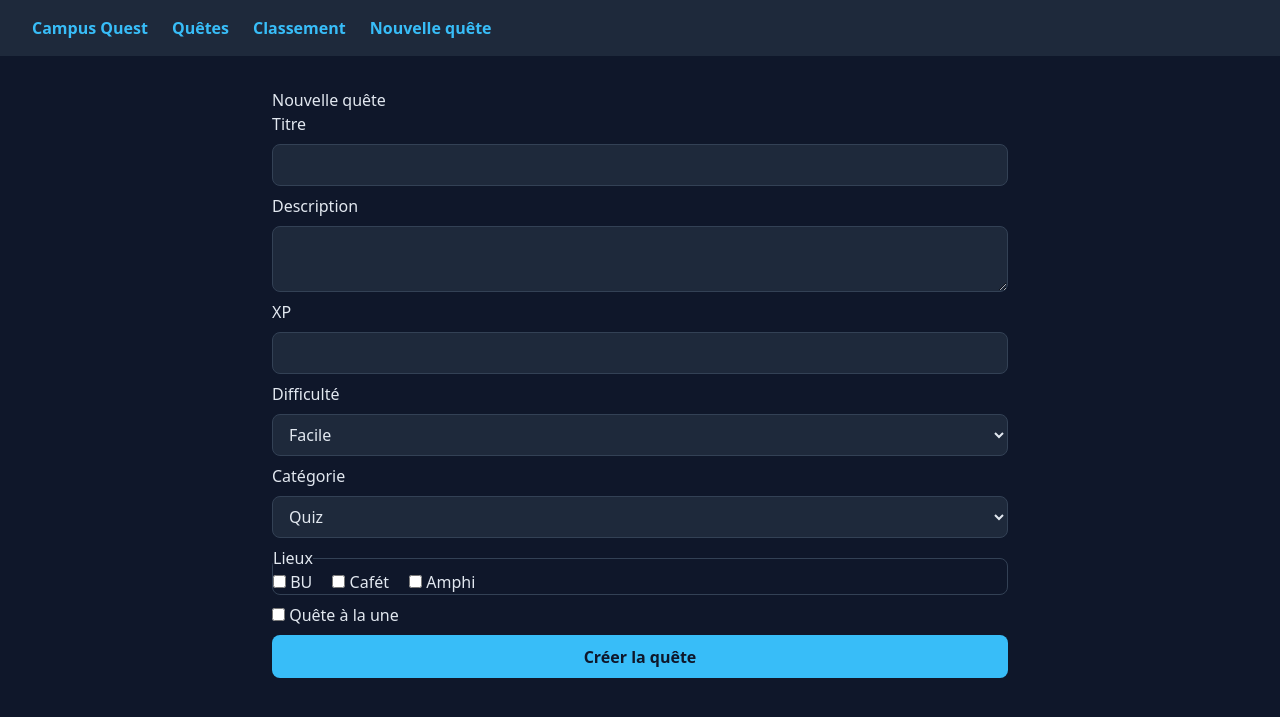
After one commit to IUT-Metz-Kevin/CampusQuest, a Laravel app: page /quests/create in a window 1280 px wide. The commit adds this page. Shown: the top 717 px of the page. Run offline with Laravel 12, Linux system fonts and the light colour scheme; data comes from the database, SQL or seed files in the repository; style sheets or scripts are compiled from the project's sources.

Commit message:
s5 etape a : routes create/store, formulaire et store() (419 provoqué)

```diff
--- a/app/Http/Controllers/QuestController.php
+++ b/app/Http/Controllers/QuestController.php
@@ -3,6 +3,7 @@
 namespace App\Http\Controllers;
 
 use App\Models\Category;
+use App\Models\Location;
 use App\Models\Quest;
 use Illuminate\Http\Request;
 
@@ -36,4 +37,21 @@ class QuestController extends Controller
             'quest' => Quest::with(['category', 'locations'])->findOrFail($id),
         ]);
     }
+
+    public function create()
+    {
+        return view('quests.create', [
+            'categories' => Category::all(),
+            'locations' => Location::all(),
+        ]);
+    }
+
+    public function store(Request $request)
+    {
+        $data = $request->only(['title', 'description', 'xp', 'difficulty', 'category_id', 'featured']);
+        $quest = Quest::create($data);
+        $quest->locations()->sync($request->input('location_ids', []));
+
+        return redirect()->route('quests.show', $quest->id)->with('success', 'Quête créée !');
+    }
 }
--- /dev/null
+++ b/resources/css/forms.css
@@ -0,0 +1,35 @@
+form { display: grid; gap: 0.5rem; }
+
+input[type="text"], input[type="number"], textarea, select {
+    padding: 0.5rem 0.75rem;
+    border-radius: 0.5rem;
+    border: 1px solid #334155;
+    background: var(--card);
+    color: var(--text);
+}
+
+button {
+    padding: 0.6rem 1.2rem;
+    border: 0;
+    border-radius: 0.5rem;
+    background: var(--accent);
+    color: #0f172a;
+    font-weight: 700;
+    cursor: pointer;
+}
+
+button.danger { background: #991b1b; color: #fff; }
+
+fieldset { border: 1px solid #334155; border-radius: 0.5rem; }
+fieldset label { margin-right: 1rem; }
+
+.flash {
+    margin-bottom: 1rem;
+    padding: 0.75rem 1rem;
+    border-radius: 0.5rem;
+    background: #166534;
+}
+
+.error { margin: 0; color: #fca5a5; font-size: 0.9rem; }
+
+.actions { display: flex; gap: 1rem; align-items: center; }
--- a/resources/views/layouts/app.blade.php
+++ b/resources/views/layouts/app.blade.php
@@ -9,6 +9,10 @@
 <body>
     @include('partials.nav')
     <main>
+        @if (session('success'))
+            <div class="flash">{{ session('success') }}</div>
+        @endif
+
         @yield('content')
     </main>
 </body>
--- a/resources/views/partials/nav.blade.php
+++ b/resources/views/partials/nav.blade.php
@@ -2,4 +2,5 @@
     <a href="/">Campus Quest</a>
     <a href="{{ route('quests.index') }}">Quêtes</a>
     <a href="{{ route('leaderboard.index') }}">Classement</a>
+    <a href="{{ route('quests.create') }}">Nouvelle quête</a>
 </nav>
--- /dev/null
+++ b/resources/views/quests/create.blade.php
@@ -0,0 +1,54 @@
+@extends('layouts.app')
+
+@section('title', 'Nouvelle quête')
+
+@section('styles')
+    @vite('resources/css/forms.css')
+@endsection
+
+@section('content')
+    <h1>Nouvelle quête</h1>
+
+    <form method="POST" action="{{ route('quests.store') }}">
+
+        <label for="title">Titre</label>
+        <input id="title" name="title" type="text">
+
+        <label for="description">Description</label>
+        <textarea id="description" name="description"></textarea>
+
+        <label for="xp">XP</label>
+        <input id="xp" name="xp" type="number">
+
+        <label for="difficulty">Difficulté</label>
+        <select id="difficulty" name="difficulty">
+            <option value="easy">Facile</option>
+            <option value="medium">Moyenne</option>
+            <option value="hard">Difficile</option>
+        </select>
+
+        <label for="category_id">Catégorie</label>
+        <select id="category_id" name="category_id">
+            @foreach ($categories as $category)
+                <option value="{{ $category->id }}">{{ $category->name }}</option>
+            @endforeach
+        </select>
+
+        <fieldset>
+            <legend>Lieux</legend>
+            @foreach ($locations as $location)
+                <label>
+                    <input type="checkbox" name="location_ids[]" value="{{ $location->id }}">
+                    {{ $location->name }}
+                </label>
+            @endforeach
+        </fieldset>
+
+        <label>
+            <input type="checkbox" name="featured" value="1">
+            Quête à la une
+        </label>
+
+        <button type="submit">Créer la quête</button>
+    </form>
+@endsection
--- a/resources/views/quests/index.blade.php
+++ b/resources/views/quests/index.blade.php
@@ -3,11 +3,13 @@
 @section('title', 'Quêtes')
 
 @section('styles')
-    @vite('resources/css/quests.css')
+    @vite(['resources/css/quests.css', 'resources/css/forms.css'])
 @endsection
 
 @section('content')
     <h1>Quêtes disponibles</h1>
+
+    <p><a href="{{ route('quests.create') }}">➕ Nouvelle quête</a></p>
 
     <form class="quest-filters" method="GET" action="{{ route('quests.index') }}">
         <input type="search" name="search" value="{{ request('search') }}" placeholder="Rechercher une quête…">
--- a/routes/web.php
+++ b/routes/web.php
@@ -9,6 +9,8 @@ Route::get('/', function () {
 });
 
 Route::get('/quests', [QuestController::class, 'index'])->name('quests.index');
+Route::get('/quests/create', [QuestController::class, 'create'])->name('quests.create');
+Route::post('/quests', [QuestController::class, 'store'])->name('quests.store');
 Route::get('/quests/{id}', [QuestController::class, 'show'])
     ->whereNumber('id')->name('quests.show');
 
--- a/vite.config.js
+++ b/vite.config.js
@@ -5,7 +5,7 @@ import tailwindcss from '@tailwindcss/vite';
 export default defineConfig({
     plugins: [
         laravel({
-            input: ['resources/css/app.css', 'resources/css/quests.css', 'resources/js/app.js'],
+            input: ['resources/css/app.css', 'resources/css/quests.css', 'resources/css/forms.css', 'resources/js/app.js'],
             refresh: true,
         }),
         tailwindcss(),
```
